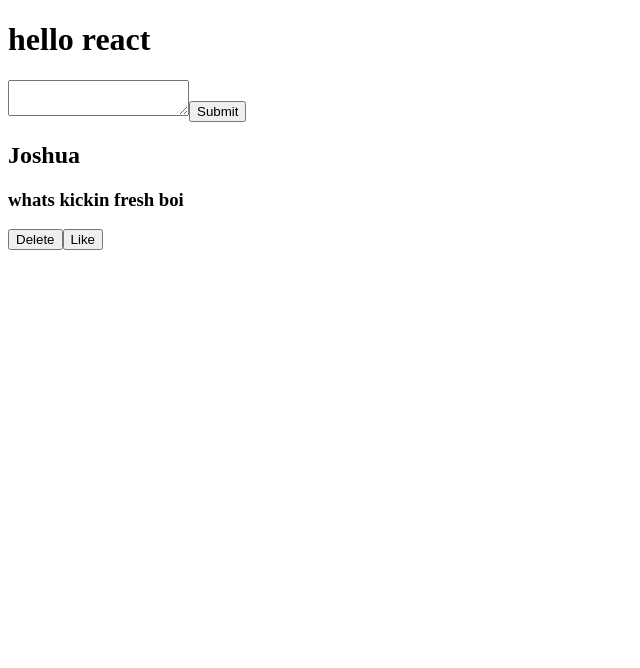
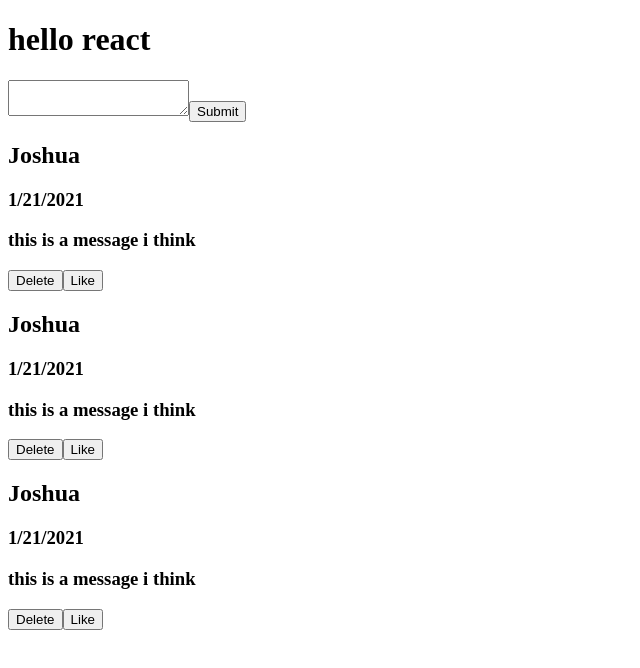
Before and after one commit to Laika-Beats/react-course, a React (Create React App) app: page / in a window 1280 px wide. Shown: the top 668 px of the page, without its empty margins (0-640 px from the left). Built offline with nearby package versions, Linux system fonts and the light colour scheme.

Commit message:
mo props tho

```diff
--- a/src/App.js
+++ b/src/App.js
@@ -1,6 +1,7 @@
 import React, { useState, useEffect } from "react";
 import Tweet from "./components/Tweet";
 import CreateTweet from "./components/CreateTweet";
+import TweetList from "./components/TweetList";
 
 function App() {
   const name = "Joshua";
@@ -8,7 +9,7 @@ function App() {
     <div>
       <h1>hello react</h1>
       <CreateTweet />
-      <Tweet name={name} message="whats kickin fresh boi" />
+      <TweetList name={name} message="this is a message i think" />
     </div>
   );
 }
--- a/src/components/Tweet.js
+++ b/src/components/Tweet.js
@@ -1,9 +1,11 @@
 import React from "react";
 
 function Tweet({ name, message }) {
+  const tweetDate = "1/21/2021";
   return (
     <div className="tweet">
       <h2>{name}</h2>
+      <h3>{tweetDate}</h3>
       <h3>{message}</h3>
       <button>Delete</button>
       <button> Like</button>
--- /dev/null
+++ b/src/components/TweetList.js
@@ -0,0 +1,14 @@
+import React from "react";
+import Tweet from "./Tweet";
+
+function TweetList({ name, message }) {
+  return (
+    <>
+      <Tweet name={name} message={message} />
+      <Tweet name={name} message={message} />
+      <Tweet name={name} message={message} />
+    </>
+  );
+}
+
+export default TweetList;
```
